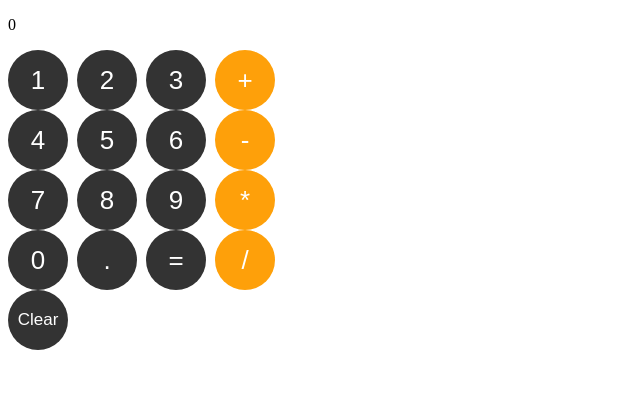
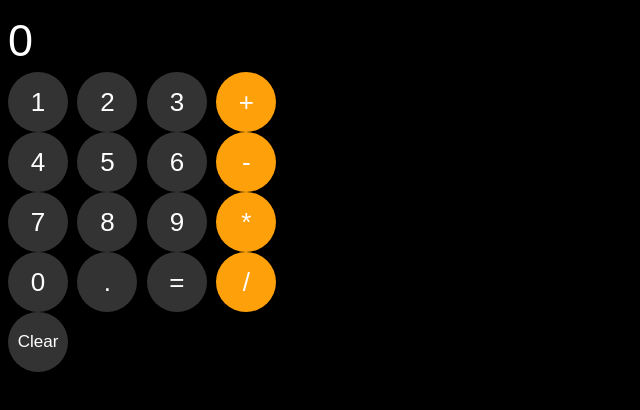
Before and after one commit to dbrah-design/calculator, a plain HTML site: page index.html in a window 1280 px wide. Shown: the whole page, without its empty margins (0-640 px from the left). Drawn offline with Linux system fonts and the light colour scheme.

Commit message:
Styled the body and display calculation paragraph

```diff
--- a/styles.css
+++ b/styles.css
@@ -1,3 +1,16 @@
+body {
+  font-family: Arial;
+  background-color: rgb(0, 0, 0);
+}
+
+.calculation {
+  color: white;
+  font-size: 45px;
+  margin-top: 15px;
+  margin-bottom: 5px;
+}
+
+
 .calculator-button,.equal-sign, .clear-button {
   height: 60px;
   width: 60px;
```
